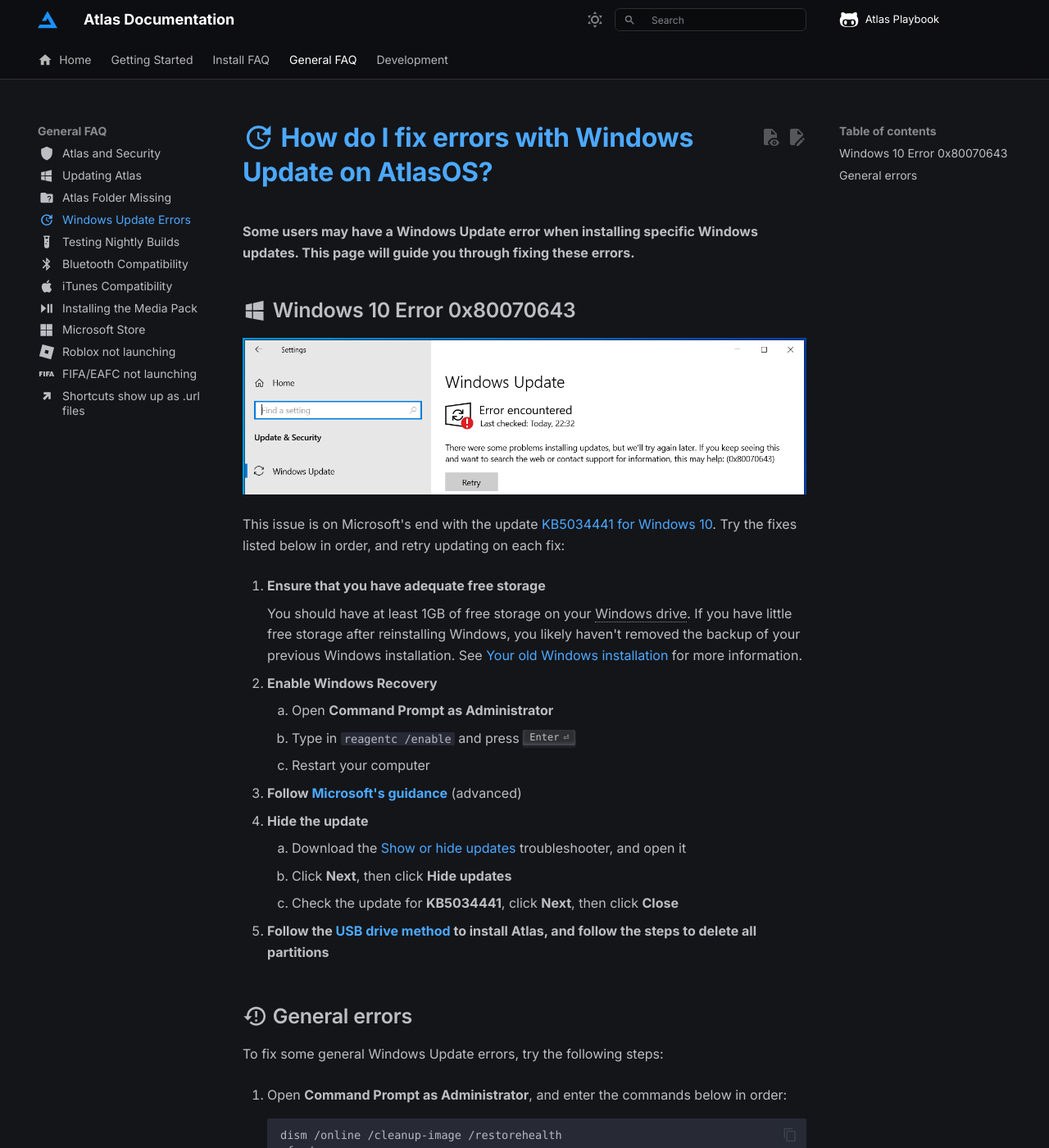
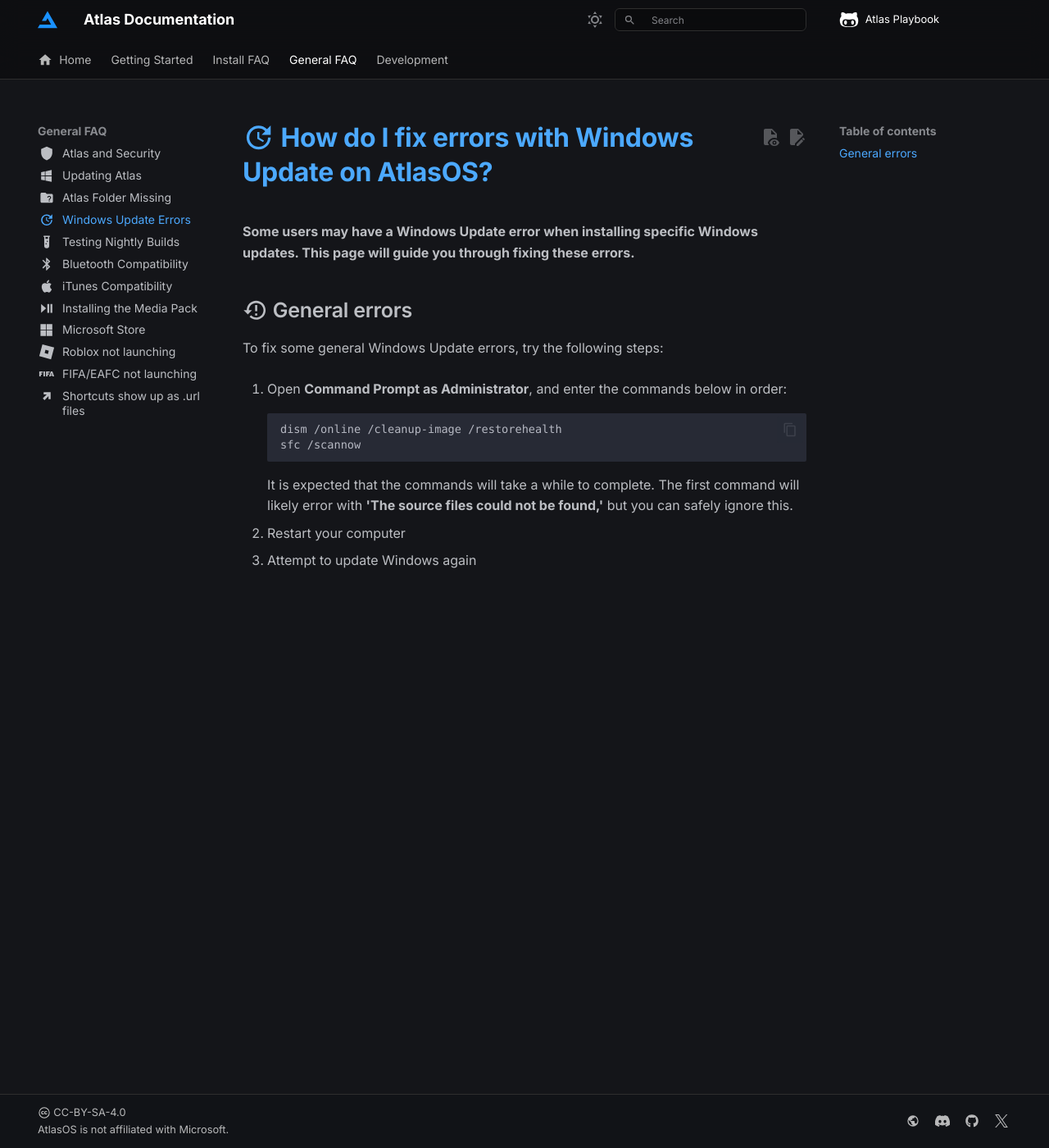
Before and after one commit to Atlas-OS/docs, an MkDocs documentation site: the page built from docs/general-faq/windows-update-errors.md, in a window 1280 px wide and 1400 px high. Shown: the whole window at 82% size. Built offline with MkDocs 1.6.1 and Material for MkDocs 9.7.7, drawn with Linux system fonts in a browser that asks for light colours; some web fonts are replaced; comment, search, counter and statistics services are not loaded.

Commit message:
feat: remove old content

```diff
--- a/docs/general-faq/windows-update-errors.md
+++ b/docs/general-faq/windows-update-errors.md
@@ -6,31 +6,6 @@ icon: material/update
 # :material-update: How do I fix errors with Windows Update on AtlasOS?
 
 **Some users may have a Windows Update error when installing specific Windows updates. This page will guide you through fixing these errors.**
-
-## :material-microsoft-windows: Windows 10 Error 0x80070643
-
-![A screenshot of Windows 10's 'Windows Update' page with the error 0x80070643](../assets/images/win10-winre-update-error.png)
-
-This issue is on Microsoft's end with the update [KB5034441 for Windows 10](https://support.microsoft.com/en-gb/topic/kb5034441-windows-recovery-environment-update-for-windows-10-version-21h2-and-22h2-january-9-2024-62c04204-aaa5-4fee-a02a-2fdea17075a8). Try the fixes listed below in order, and retry updating on each fix:
-
-1. **Ensure that you have adequate free storage**
-
-    You should have at least 1GB of free storage on your Windows drive. If you have little free storage after reinstalling Windows, you likely haven't removed the backup of your previous Windows installation. See [Your old Windows installation](../getting-started/your-old-windows-installation#51-your-old-windows-installation) for more information.
-
-1. **Enable Windows Recovery**
-    1. Open **Command Prompt as Administrator**
-    1. Type in `reagentc /enable` and press ++enter++
-    1. Restart your computer
-
-1. **Follow [Microsoft's guidance](https://support.microsoft.com/en-us/topic/kb5028997-instructions-to-manually-resize-your-partition-to-install-the-winre-update-400faa27-9343-461c-ada9-24c8229763bf)** (advanced)
-
-1. **Hide the update**
-
-    1. Download the [Show or hide updates](https://download.microsoft.com/download/f/2/2/f22d5fdb-59cd-4275-8c95-1be17bf70b21/wushowhide.diagcab) troubleshooter, and open it
-    1. Click **Next**, then click **Hide updates**
-    1. Check the update for **KB5034441**, click **Next**, then click **Close**
-
-1. **Follow the [USB drive method](../getting-started/installation.md#3-reinstalling-windows) to install Atlas, and follow the steps to delete all partitions**
 
 ## :material-restore-alert: General errors
 
```
